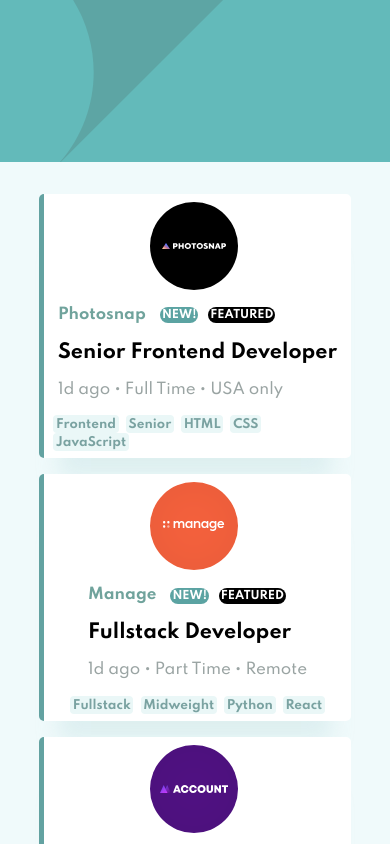
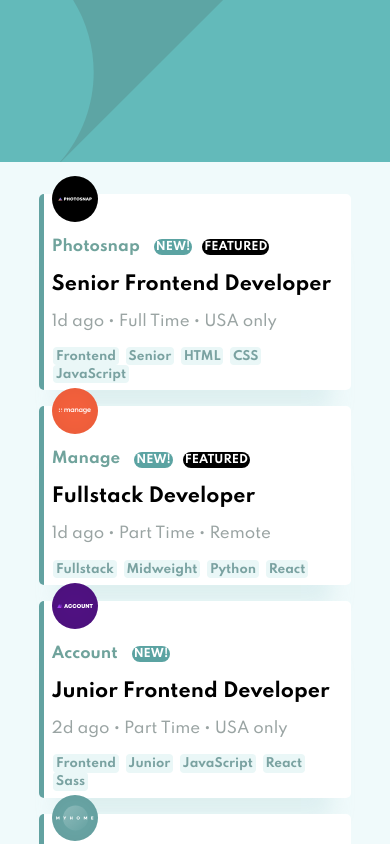
Before and after one commit to shrimon/Jobsite-Shrimon, a plain HTML site: page index.html in a window 390 px wide. Shown: the top 844 px of the page. Drawn offline with Linux system fonts and the light colour scheme; a script that the page names is missing.

Commit message:
Add files via upload

```diff
--- a/style.css
+++ b/style.css
@@ -174,10 +174,14 @@ li {
         display: flex;
         flex: 1;
         flex-direction: column;
-        align-items: center;
+        align-items: top;
     }
     .jobIcon{
         margin: 0 0 1rem 0;
+        margin-top: -26px;
+        height: 46px;
+        width: 46px;
+
     }
     .jobTags{
         margin-top: 1rem;
```
